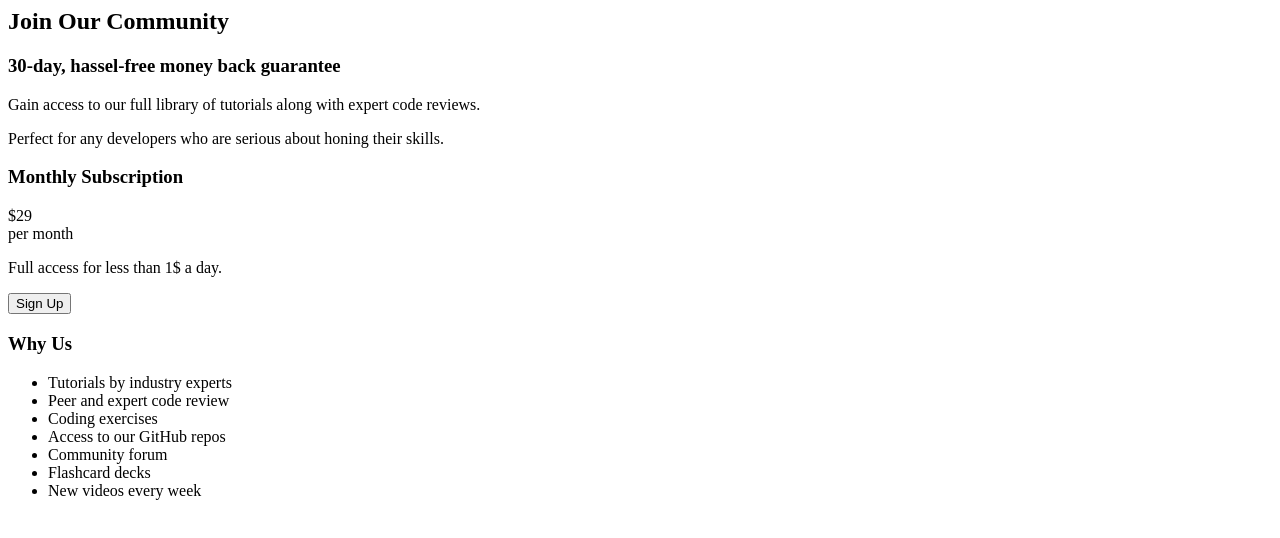
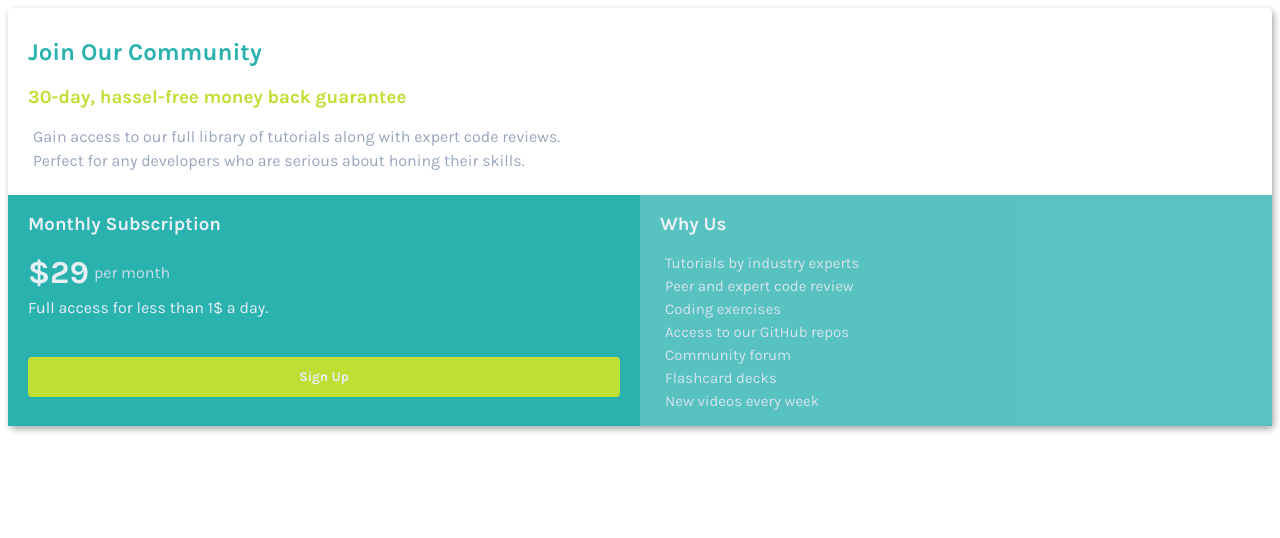
Before and after one commit to yam91/pricing-card-frontend-challenge, a plain HTML site: page index.html in a window 1280 px wide. Drawn offline with Linux system fonts and the light colour scheme.

Commit message:
Update index.html

```diff
--- a/index.html
+++ b/index.html
@@ -4,7 +4,7 @@
     <link rel="preconnect" href="https://fonts.googleapis.com">
     <link rel="preconnect" href="https://fonts.gstatic.com" crossorigin>
     <link href="https://fonts.googleapis.com/css2?family=Karla:ital,wght@0,200..800;1,200..800&display=swap" rel="stylesheet">
-    <link rel="stylesheet" href="price-card-responsive-flex.css">
+    <link rel="stylesheet" href="style.css">
 </head>
 
 
```
